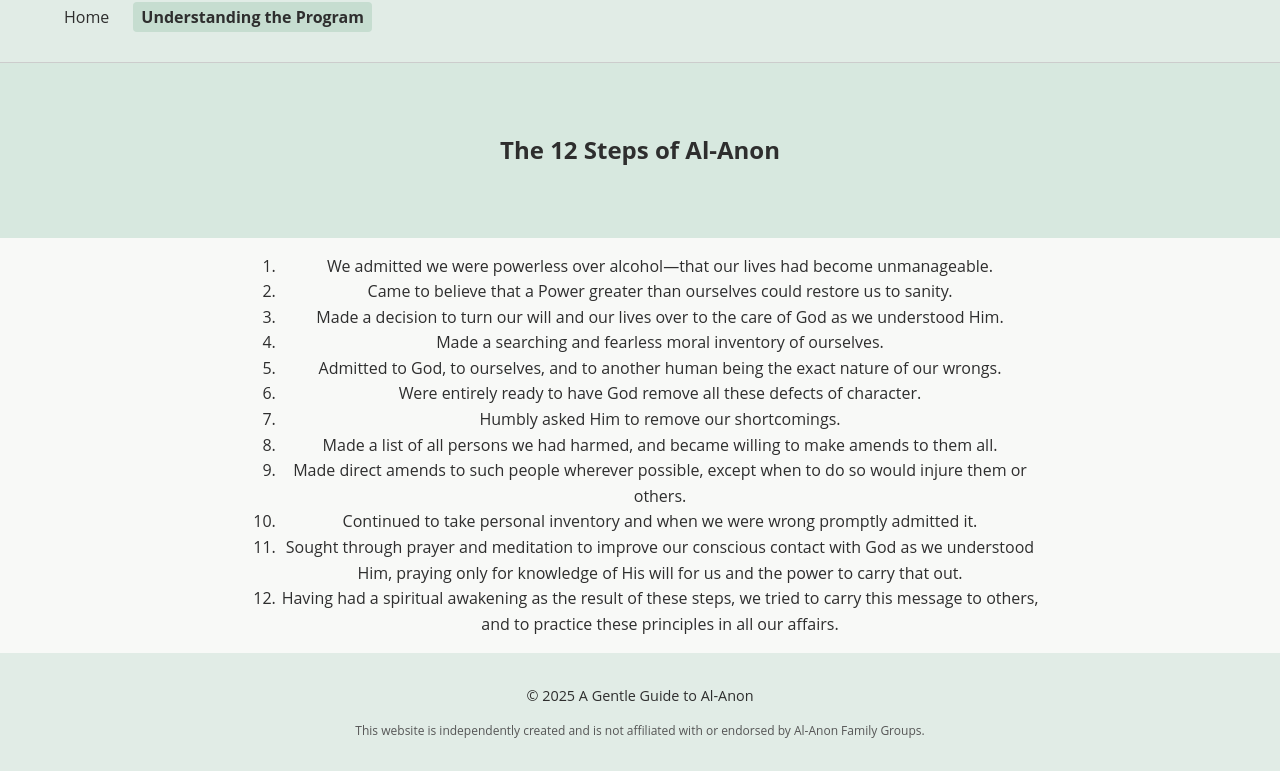
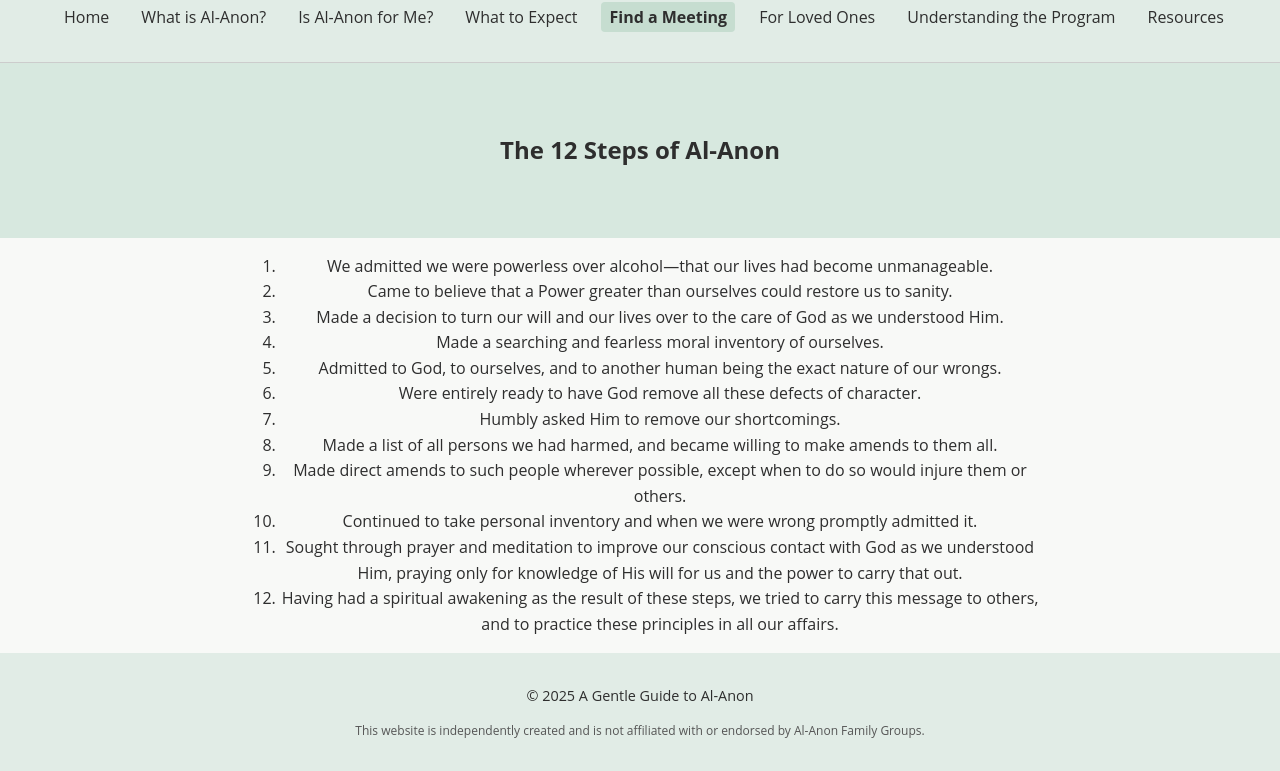
Before and after one commit to UnicornStephD/INFO-552, a plain HTML site: page twelve-steps.html in a window 1280 px wide. Shown: the part 58-829 px from the top of the page. Drawn offline with Linux system fonts and the light colour scheme.

Commit message:
Update twelve-steps.html
header update

```diff
--- a/twelve-steps.html
+++ b/twelve-steps.html
@@ -12,7 +12,13 @@
       <div class="logo">A Gentle Guide</div>
       <ul class="nav-links" id="navLinks">
         <li><a href="index.html">Home</a></li>
-        <li><a href="understanding-the-program.html" class="active">Understanding the Program</a></li>
+        <li><a href="what-is-alanon.html">What is Al-Anon?</a></li>
+        <li><a href="is-alanon-for-me.html">Is Al-Anon for Me?</a></li>
+        <li><a href="what-to-expect.html">What to Expect</a></li>
+        <li><a href="finding-a-meeting.html" class="active">Find a Meeting</a></li>
+        <li><a href="for-loved-ones.html">For Loved Ones</a></li>
+        <li><a href="understanding-the-program.html">Understanding the Program</a></li>
+        <li><a href="resources.html">Resources</a></li>
       </ul>
       <button class="menu-toggle" onclick="toggleMenu()">☰</button>
     </nav>
```
